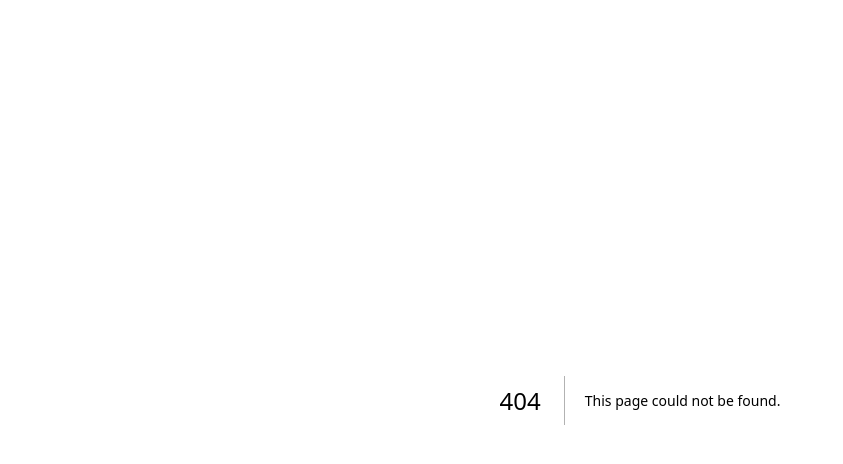
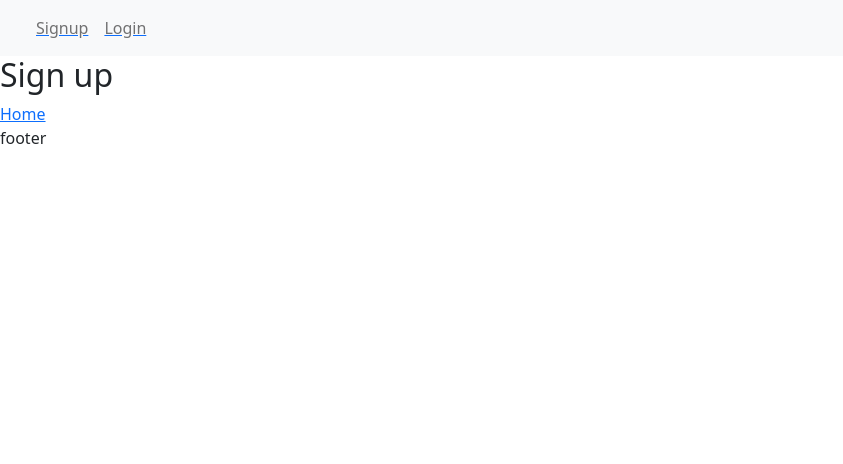
Before and after one commit to David-mwendwa/seo-blog, a Next.js app in the folder frontend/: page /signup in a window 1280 px wide. Before the commit this address had no page. Shown: the top 464 px of the page, without its empty margins (0-843 px from the left). Built offline with nearby package versions, Linux system fonts and the light colour scheme.

Commit message:
implement navigation using link component

```diff
--- a/frontend/components/Header.js
+++ b/frontend/components/Header.js
@@ -1,3 +1,4 @@
+import Link from 'next/link';
 import React, { useState } from 'react';
 import {
   Collapse,
@@ -18,15 +19,21 @@ function Header() {
   return (
     <div>
       <Navbar color='light' light expand='md'>
-        <NavbarBrand href='/'>{APP_NAME}</NavbarBrand>
+        <Link href='/'>
+          <NavbarBrand className='font-weight-bold'>{APP_NAME}</NavbarBrand>
+        </Link>
         <NavbarToggler onClick={toggle} />
         <Collapse isOpen={isOpen} navbar>
           <Nav className='ml-auto' navbar>
             <NavItem>
-              <NavLink href='#'>About</NavLink>
+              <Link href='/signup'>
+                <NavLink>Signup</NavLink>
+              </Link>
             </NavItem>
             <NavItem>
-              <NavLink href='#'>Blog</NavLink>
+              <Link href='/login'>
+                <NavLink>Login</NavLink>
+              </Link>
             </NavItem>
           </Nav>
         </Collapse>
--- a/frontend/pages/index.js
+++ b/frontend/pages/index.js
@@ -1,8 +1,10 @@
 import Layout from "../components/Layout";
+import Link from "next/link";
 
 const Index = () => (
   <Layout>
     <h2>Index page</h2>
+    <Link href='/signup'>Signup</Link>
   </Layout>
 );
 
--- /dev/null
+++ b/frontend/pages/signup.js
@@ -0,0 +1,11 @@
+import Link from 'next/link';
+import Layout from '../components/Layout';
+
+const SignUp = () => (
+  <Layout>
+    <h2>Sign up</h2>
+    <Link href='/'>Home</Link>
+  </Layout>
+);
+
+export default SignUp;
```
Also changed, not shown: frontend/pages/login.js (added, +11 -0 lines).
